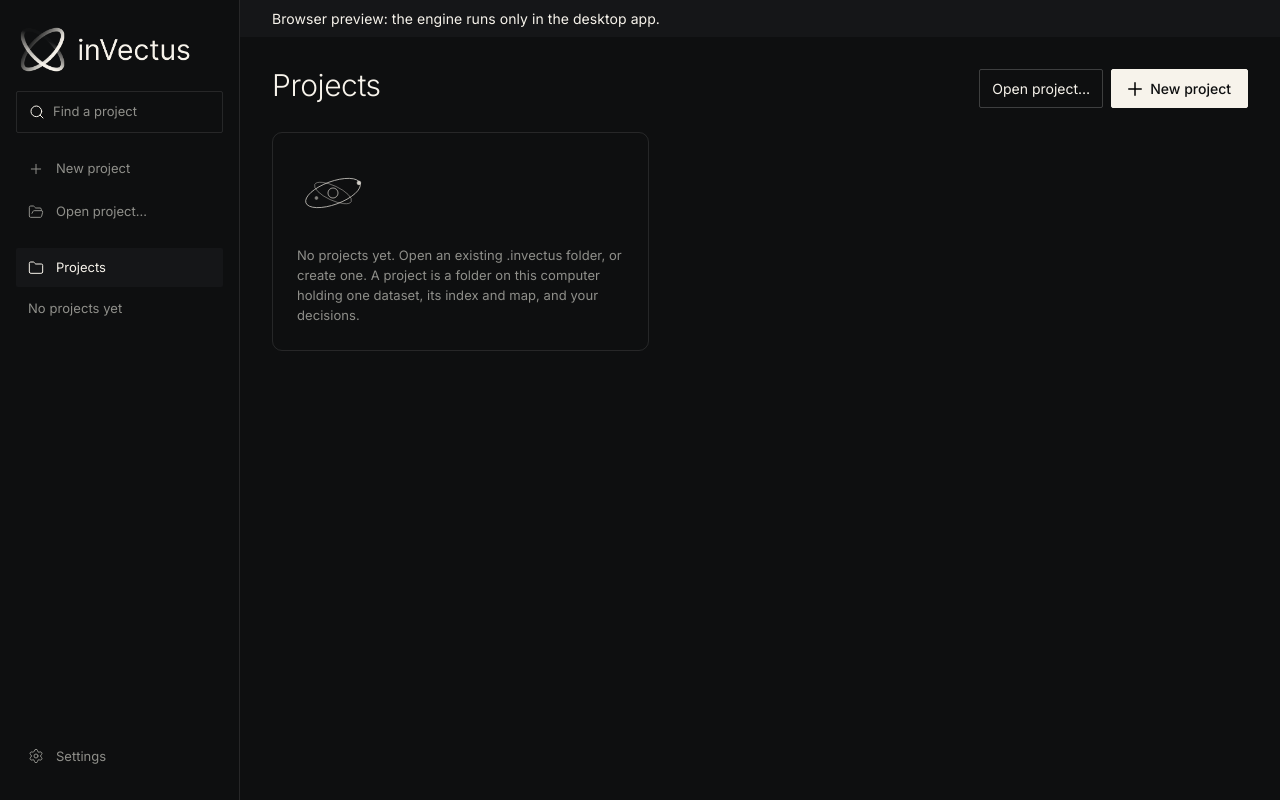
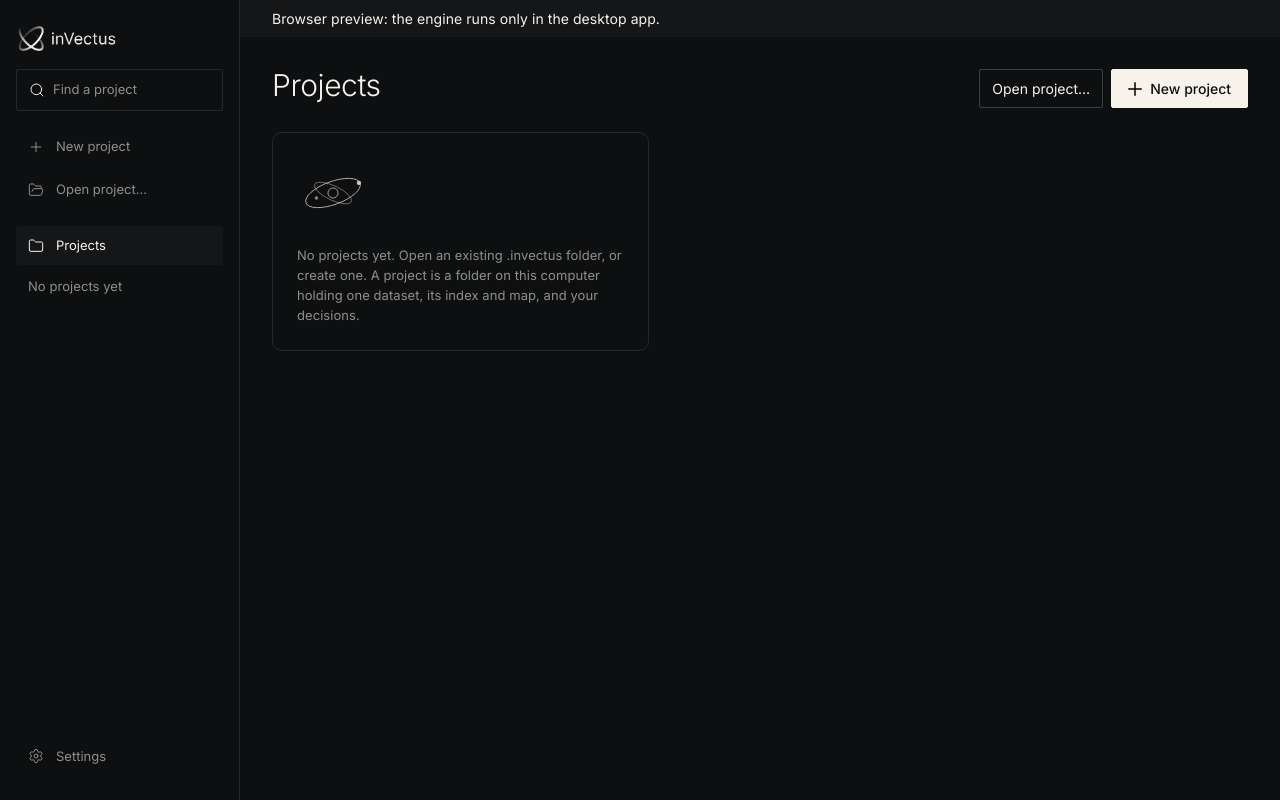
Before and after one commit to rbaltodano/inVectus, a React (Vite) app: page / in a window 1280 px wide. Built offline with nearby package versions, Linux system fonts and the light colour scheme; a web font is replaced by a local one.

Commit message:
Add Vite launch config and resize sidebar logo

```diff
--- a/src/App.css
+++ b/src/App.css
@@ -65,7 +65,7 @@
 .shell { display: flex; min-height: 100vh; }
 .sidebar { flex: 0 0 240px; background: var(--surface); border-right: 1px solid var(--line); padding: 24px 16px; display: flex; flex-direction: column; justify-content: space-between; position: sticky; top: 0; height: 100vh; overflow-y: auto; }
 .side-top, .side-bottom { display: flex; flex-direction: column; gap: 24px; }
-.logo { align-self: flex-start; width: 100%; max-width: 175px; padding: 0; }
+.logo { align-self: flex-start; width: 100px; padding: 0; }
 .logo img { display: block; width: 100%; height: auto; }
 .side-search { display: flex; align-items: center; gap: 8px; border: 1px solid var(--line); border-radius: var(--r); padding: 0 12px; }
 .side-search input { border: none; background: none; padding: 10px 0; font-size: 13px; font-weight: 400; color: var(--text); width: 100%; min-width: 0; }
```
Also changed, not shown: .claude/launch.json (added).
